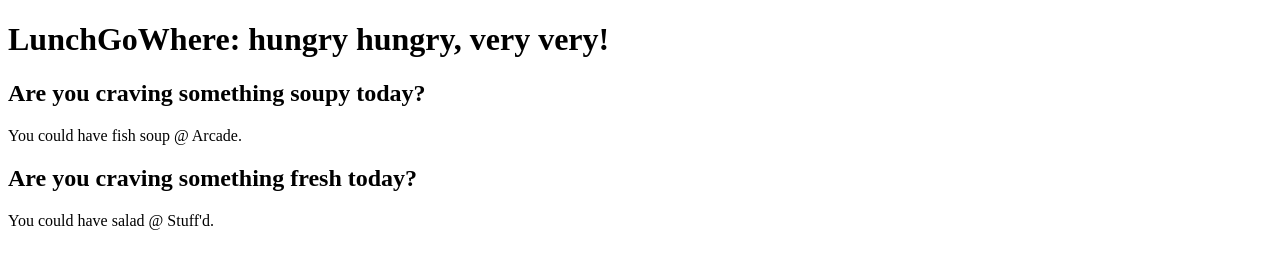
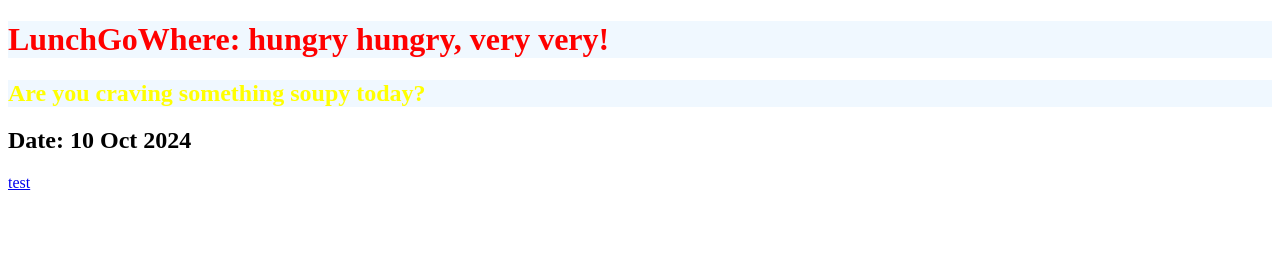
Before and after one commit to Nelle777/techup-nelle, a plain HTML site: page index.html in a window 1280 px wide. Drawn offline with Linux system fonts and the light colour scheme.

Commit message:
2nd commit

```diff
--- a/index.html
+++ b/index.html
@@ -2,13 +2,12 @@
 <html>
     <head>
         <title>LunchGoWhere?</title>
+        <link rel="stylesheet" href="style.css">
     </head>
     <body>
-        <h1>LunchGoWhere: hungry hungry, very very!</h1>
-        <h2>Are you craving something soupy today?</h2>
-            <p> You could have fish soup @ Arcade. </p>
-        <h2>Are you craving something fresh today?</h2>
-            <p> You could have salad @ Stuff'd. </p>
-        <a href = "https://www.mddi.gov.sg" target="_blank"></a>
+        <h1 class="title">LunchGoWhere: hungry hungry, very very!</h1>
+        <h2 class="title" id="important">Are you craving something soupy today?</h2>
+        <h2>Date: 10 Oct 2024</h2>
+        <a href="https://www.mddi.gov.sg" target="_blank">test</a>
     </body>
 </html>
--- /dev/null
+++ b/style.css
@@ -0,0 +1,26 @@
+/*
+h1{
+    color: rgba(255, 64, 0, 0.818);
+    background-color: rgba(255, 0, 102, 0.224);
+
+    text-align: center;
+    border: 7px rgba(255, 64, 0, 0.818) solid;
+
+    margin-bottom: 50px;
+
+    padding-top: 20px;
+    padding-bottom: 20px;
+}
+*/
+
+h1 {
+    color: red;
+}
+
+.title{
+        background-color: aliceblue;
+}
+
+#important{
+    color: yellow;
+}
```
